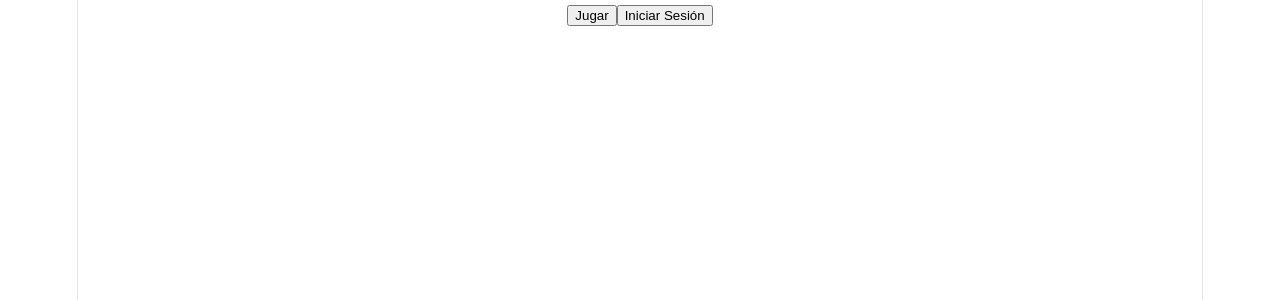
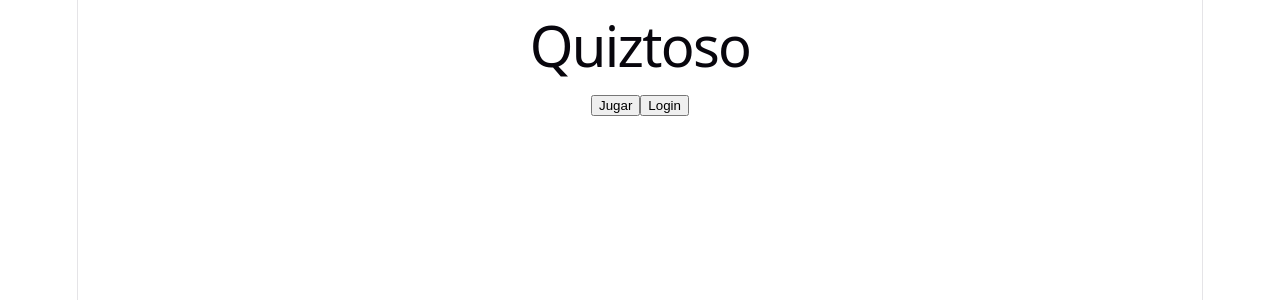
Before and after one commit to LChiza5/ProyectoWeb1, a React (Vite) app in the folder ProyectoTriviaWeb/: page / in a window 1280 px wide. Shown: the top 300 px of the page. Built offline with nearby package versions, Linux system fonts and the light colour scheme.

Commit message:
Pagina Home
Se agrega el nombre del juego(Quiztoso) y se agragan los botones jugar(dirige a la pagina category) y boton de iniciar sesion(simulado). Aun no carga nada porque las paginas estan vacias

```diff
--- a/ProyectoTriviaWeb/src/pages/Home.jsx
+++ b/ProyectoTriviaWeb/src/pages/Home.jsx
@@ -1,12 +1,19 @@
-import { useNavigate } from 'react-router-dom';
+import { useNavigate } from "react-router-dom";
 
 export default function Home() {
   const navigate = useNavigate();
 
   return (
     <div>
-      <button onClick={() => navigate('/category')}>Jugar</button>
-      <button onClick={() => navigate('/login')}>Iniciar Sesión</button>
+      <h1>Quiztoso</h1>
+
+      <button onClick={() => navigate("/category")}>
+        Jugar
+      </button>
+
+      <button onClick={() => navigate("/login")}>
+        Login
+      </button>
     </div>
   );
 }
```
